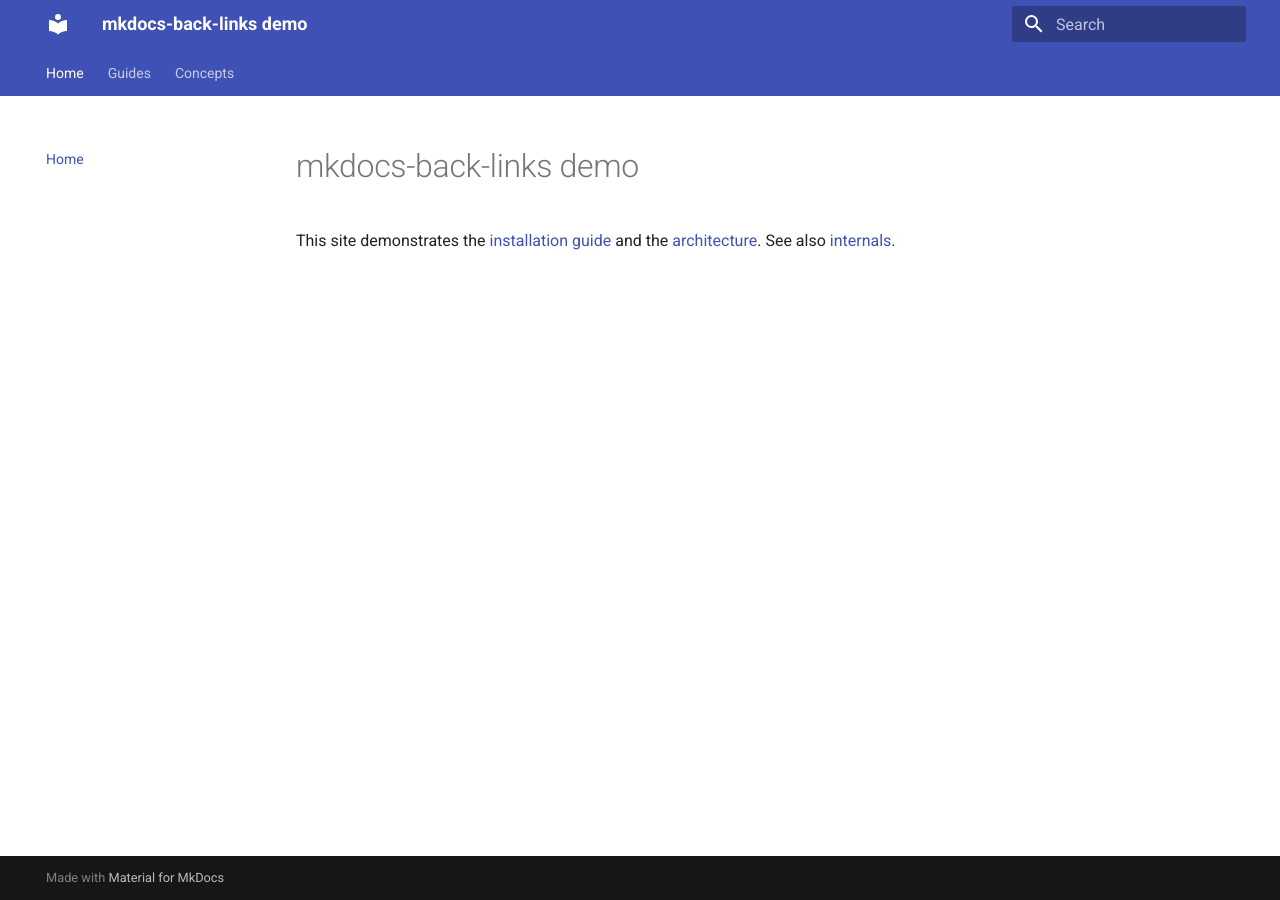
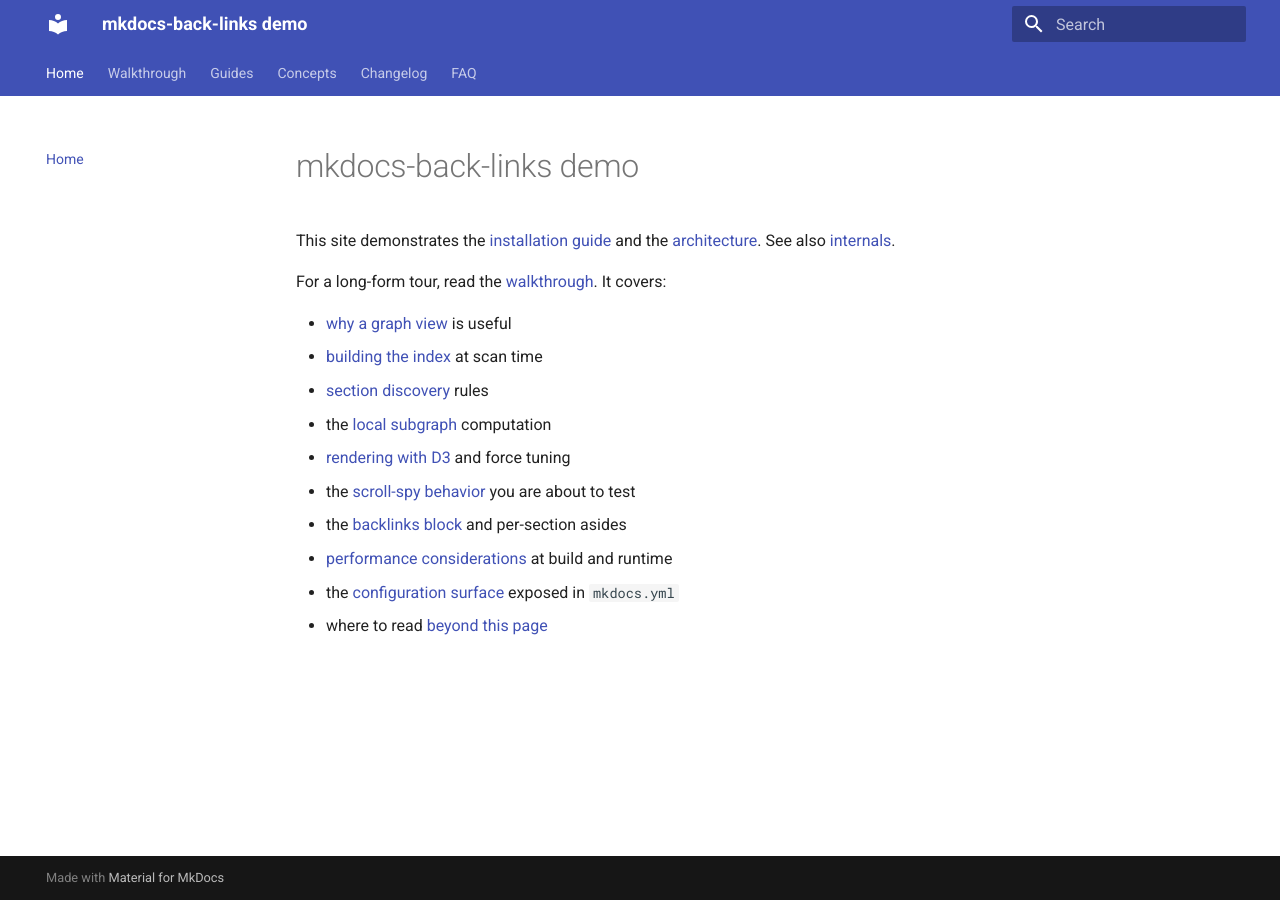
Before and after one commit to wo0lien/mkdocs-back-links, an MkDocs documentation site: the page built from docs/index.md, in a window 1280 px wide. Built offline with MkDocs 1.6.1 and Material for MkDocs 9.7.7, drawn with Linux system fonts in a browser that asks for light colours.

Commit message:
docs(demo): add orphan pages and walkthrough to exercise new features
- changelog.md, faq.md: top-level orphan pages to demonstrate the
  hide-when-orphan behavior and how the global graph treats nodes
  disconnected from the linked cluster
- walkthrough.md: long-form tour with 10 h2 sections, each linked from
  index.md so all become eligible section nodes — exercises scroll-spy,
  clustering, and the cluster reveal mechanic in one page

```diff
--- a/docs/index.md
+++ b/docs/index.md
@@ -2,3 +2,16 @@
 
 This site demonstrates the [installation guide](guides/install.md) and
 the [architecture](concepts/architecture.md). See also [internals](concepts/internals.md).
+
+For a long-form tour, read the [walkthrough](walkthrough.md). It covers:
+
+- [why a graph view](walkthrough.md#why-a-graph-view) is useful
+- [building the index](walkthrough.md#building-the-index) at scan time
+- [section discovery](walkthrough.md#section-discovery) rules
+- the [local subgraph](walkthrough.md#local-subgraph) computation
+- [rendering with D3](walkthrough.md#rendering-with-d3) and force tuning
+- the [scroll-spy behavior](walkthrough.md#scroll-spy-behavior) you are about to test
+- the [backlinks block](walkthrough.md#backlinks-block) and per-section asides
+- [performance considerations](walkthrough.md#performance-considerations) at build and runtime
+- the [configuration surface](walkthrough.md#configuration-surface) exposed in `mkdocs.yml`
+- where to read [beyond this page](walkthrough.md#beyond-this-page)
--- a/mkdocs.yml
+++ b/mkdocs.yml
@@ -6,12 +6,15 @@
     - navigation.sections
 nav:
   - Home: index.md
+  - Walkthrough: walkthrough.md
   - Guides:
       - guides/install.md
       - guides/configure.md
   - Concepts:
       - concepts/architecture.md
       - concepts/internals.md
+  - Changelog: changelog.md
+  - FAQ: faq.md
 plugins:
   - search
   - back-links
```
Also changed, not shown: docs/changelog.md (added, +11 -0 lines), docs/faq.md (added, +16 -0 lines), docs/walkthrough.md (added, +122 -0 lines).
